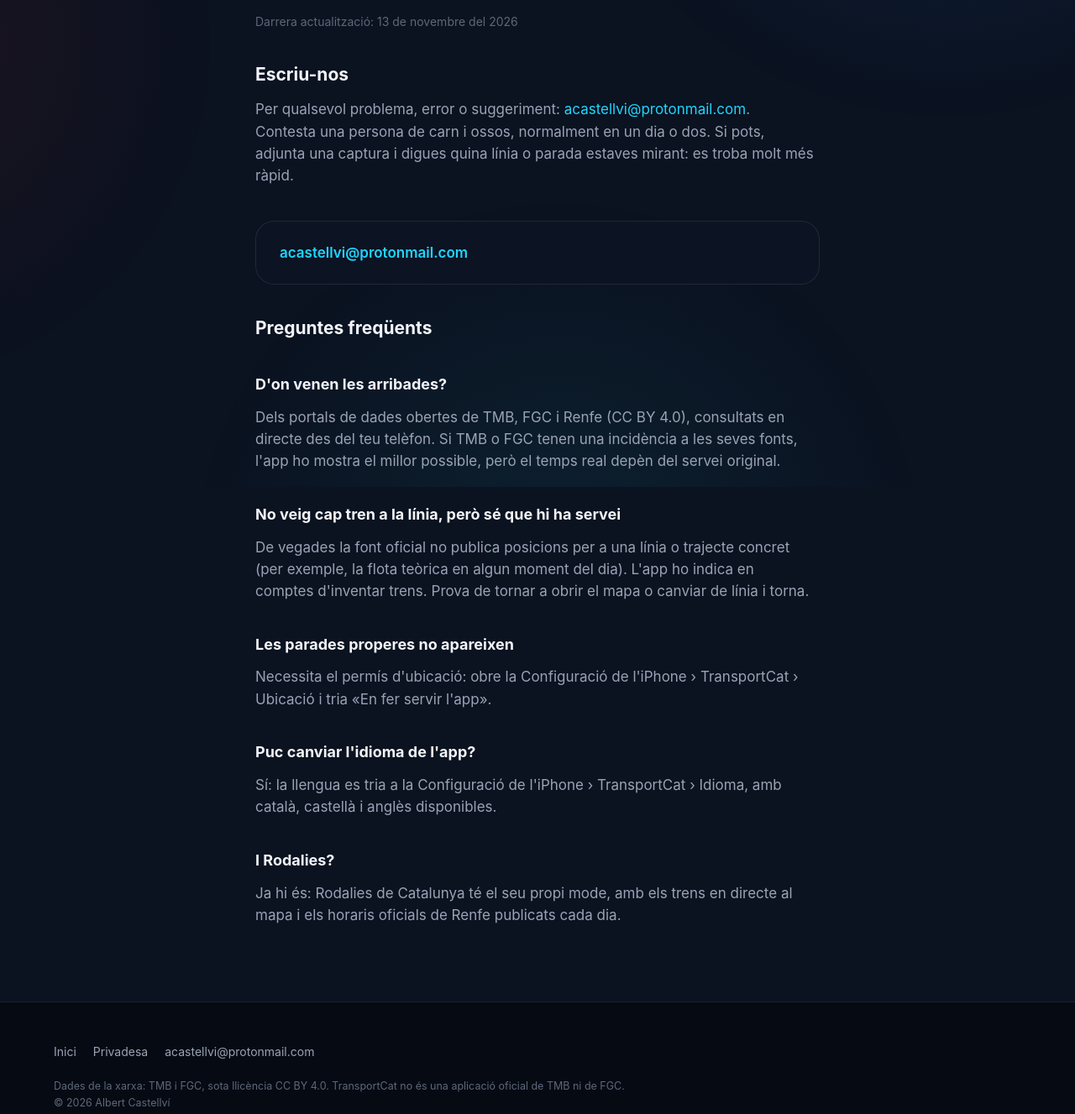
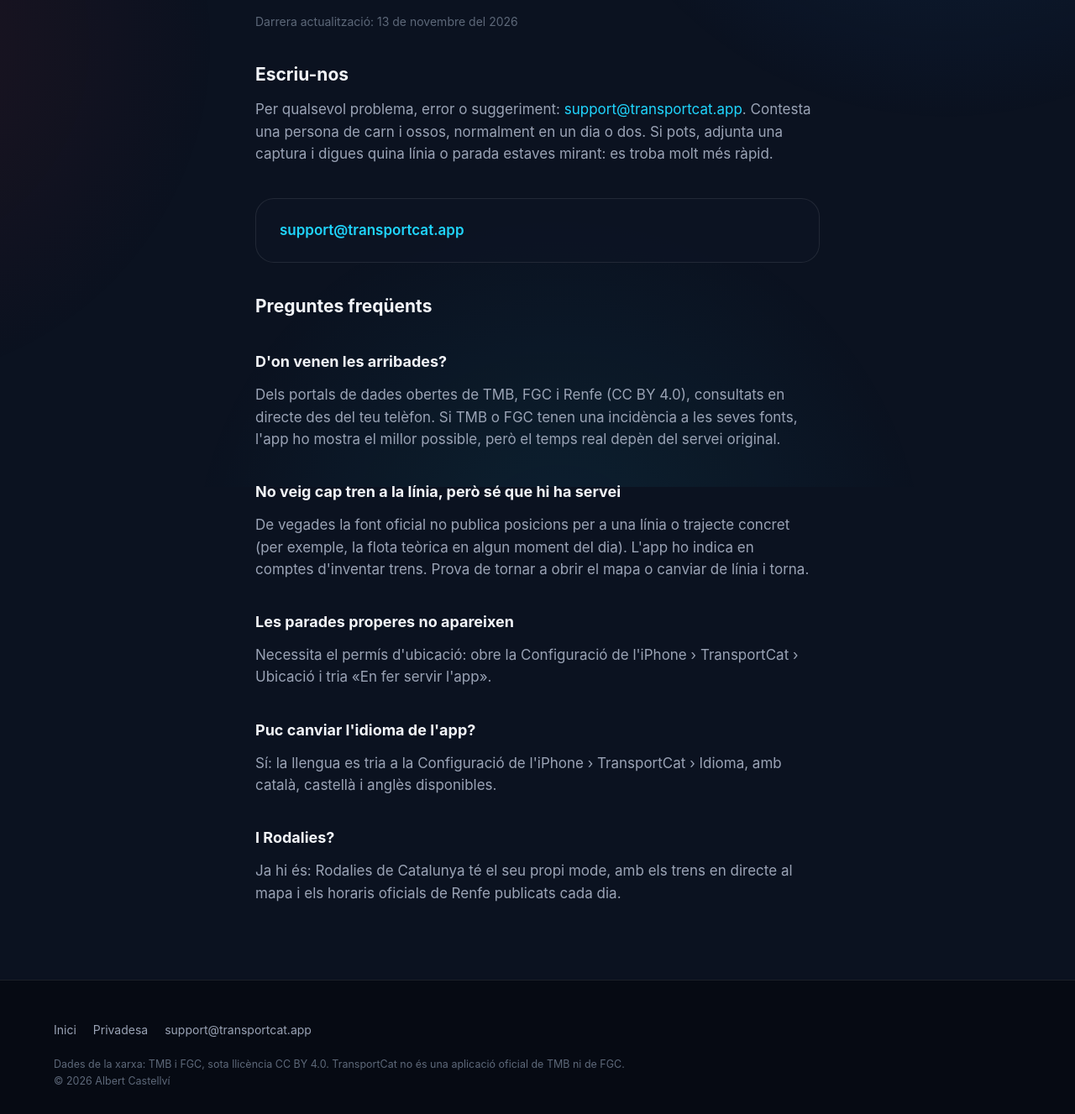
Before and after one commit to albert-castellvi/TransportCat, a plain HTML site: page website/suport.html in a window 1280 px wide. Shown: the part 220-1547 px from the top of the page at 84% size. Drawn offline with Linux system fonts and the light colour scheme.

Commit message:
fix(website): publish a transportcat.app support address instead of a personal email
Needs Cloudflare Email Routing for support@transportcat.app before the site
is deployed, or mail to it will bounce.

```diff
--- a/website/suport.html
+++ b/website/suport.html
@@ -38,10 +38,10 @@
       <p class="updated">Darrera actualització: 13 de novembre del 2026</p>
 
       <h2>Escriu-nos</h2>
-      <p>Per qualsevol problema, error o suggeriment: <a href="mailto:acastellvi@protonmail.com">acastellvi@protonmail.com</a>. Contesta una persona de carn i ossos, normalment en un dia o dos. Si pots, adjunta una captura i digues quina línia o parada estaves mirant: es troba molt més ràpid.</p>
+      <p>Per qualsevol problema, error o suggeriment: <a href="mailto:support@transportcat.app">support@transportcat.app</a>. Contesta una persona de carn i ossos, normalment en un dia o dos. Si pots, adjunta una captura i digues quina línia o parada estaves mirant: es troba molt més ràpid.</p>
 
       <div class="contact-card">
-        <p><a href="mailto:acastellvi@protonmail.com">acastellvi@protonmail.com</a></p>
+        <p><a href="mailto:support@transportcat.app">support@transportcat.app</a></p>
       </div>
 
       <h2>Preguntes freqüents</h2>
@@ -68,7 +68,7 @@
       <div class="footer-nav">
         <a href="/">Inici</a>
         <a href="/privadesa">Privadesa</a>
-        <a href="mailto:acastellvi@protonmail.com">acastellvi@protonmail.com</a>
+        <a href="mailto:support@transportcat.app">support@transportcat.app</a>
       </div>
       <small>Dades de la xarxa: TMB i FGC, sota llicència CC BY 4.0. TransportCat no és una aplicació oficial de TMB ni de FGC.<br>© 2026 Albert Castellví</small>
     </div>
```
Also changed, not shown: website/en/index.html (+1 -1 lines), website/en/privacy.html (+2 -2 lines), website/en/support.html (+3 -3 lines), website/es/index.html (+1 -1 lines), website/es/privadesa.html (+2 -2 lines), website/es/soporte.html (+3 -3 lines), website/index.html (+1 -1 lines), website/privadesa.html (+2 -2 lines).
